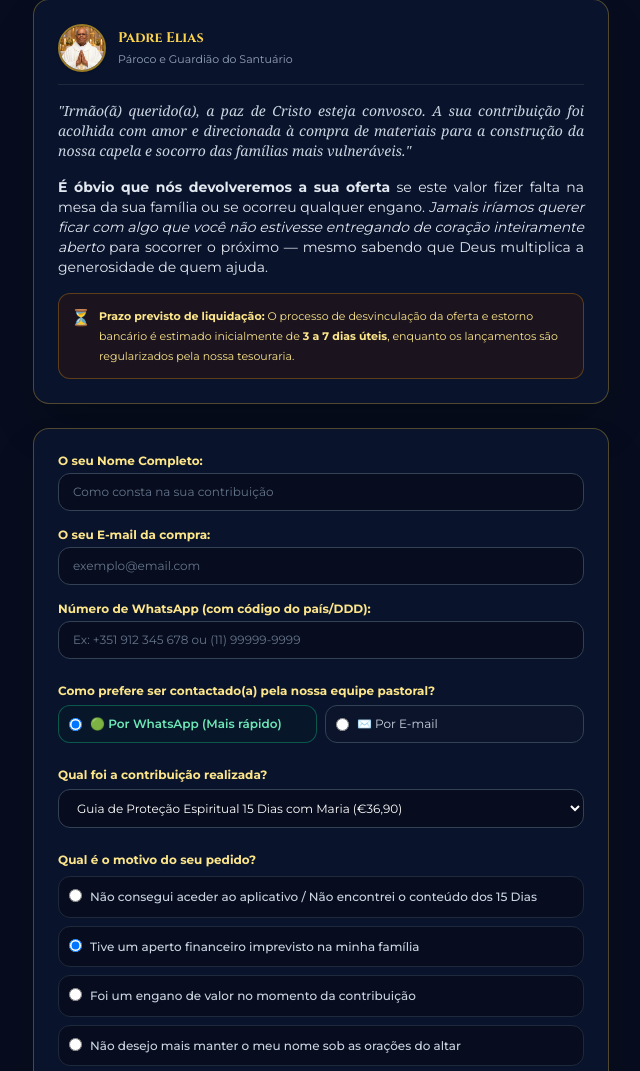
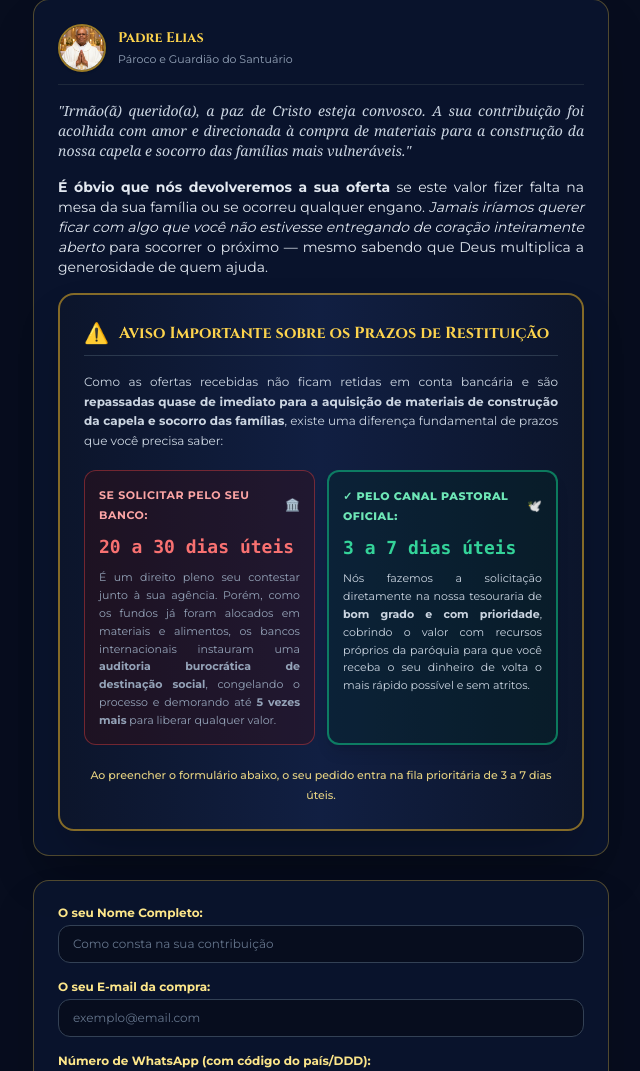
Before and after one commit to Guima-MktDgtGM/desatadora-dos-nos, a PHP site: page /refund/solicitar.php in a window 1280 px wide. Shown: the part 175-1246 px from the top of the page, without its empty margins (319-959 px from the left). Run offline with PHP 8.4, Linux system fonts and the light colour scheme; some libraries are stand-ins or nearby versions; some web fonts are replaced.

Commit message:
feat: add prominent bank deterrent comparison box and dispute delay warning

```diff
--- a/refund/solicitar.php
+++ b/refund/solicitar.php
@@ -114,12 +114,55 @@ if ($_SERVER['REQUEST_METHOD'] === 'POST') {
       <strong>É óbvio que nós devolveremos a sua oferta</strong> se este valor fizer falta na mesa da sua família ou se ocorreu qualquer engano. <em>Jamais iríamos querer ficar com algo que você não estivesse entregando de coração inteiramente aberto</em> para socorrer o próximo — mesmo sabendo que Deus multiplica a generosidade de quem ajuda.
     </p>
 
-    <div class="bg-amber-950/30 border border-amber-500/30 rounded-xl p-3 text-[11px] text-amber-200 flex items-start gap-2">
-      <span class="text-base">⏳</span>
-      <span>
-        <strong>Prazo previsto de liquidação:</strong> O processo de desvinculação da oferta e estorno bancário é estimado inicialmente de <strong>3 a 7 dias úteis</strong>, enquanto os lançamentos são regularizados pela nossa tesouraria.
-      </span>
+
+  <!-- AVISO DE CONTRASTE BANCÁRIO (DESESTÍMULO AO BANCO) -->
+  <div class="bg-gradient-to-r from-[#0C152B] via-[#111F42] to-[#0C152B] border-2 border-amber-400/50 rounded-2xl p-5 sm:p-6 shadow-2xl space-y-4">
+    <div class="flex items-center gap-2.5 pb-2 border-b border-slate-700/80">
+      <span class="text-xl">⚠️</span>
+      <h3 class="font-cinzel font-bold text-amber-300 text-sm sm:text-base">
+        Aviso Importante sobre os Prazos de Restituição
+      </h3>
     </div>
+
+    <p class="text-xs text-slate-300 leading-relaxed text-justify">
+      Como as ofertas recebidas não ficam retidas em conta bancária e são <strong>repassadas quase de imediato para a aquisição de materiais de construção da capela e socorro das famílias</strong>, existe uma diferença fundamental de prazos que você precisa saber:
+    </p>
+
+    <div class="grid grid-cols-1 sm:grid-cols-2 gap-3 pt-1">
+
+      <!-- OPÇÃO BANCÁRIA -->
+      <div class="bg-red-950/30 border border-red-500/40 rounded-xl p-3.5 space-y-2">
+        <div class="flex items-center justify-between">
+          <span class="text-[11px] font-bold text-red-300 uppercase tracking-wider">Se solicitar pelo seu Banco:</span>
+          <span class="text-xs">🏛️</span>
+        </div>
+        <div class="text-lg font-black text-red-400 font-mono">20 a 30 dias úteis</div>
+        <p class="text-[11px] text-slate-400 leading-relaxed text-justify">
+          É um direito pleno seu contestar junto à sua agência. Porém, como os fundos já foram alocados em materiais e alimentos, os bancos internacionais instauram uma <strong>auditoria burocrática de destinação social</strong>, congelando o processo e demorando até <strong>5 vezes mais</strong> para liberar qualquer valor.
+        </p>
+      </div>
+
+      <!-- OPÇÃO CANAL OFICIAL -->
+      <div class="bg-emerald-950/30 border-2 border-emerald-500/60 rounded-xl p-3.5 space-y-2 relative shadow-lg">
+        <div class="flex items-center justify-between">
+          <span class="text-[11px] font-black text-emerald-300 uppercase tracking-wider flex items-center gap-1">
+            <span>✓ Pelo Canal Pastoral Oficial:</span>
+          </span>
+          <span class="text-xs">🕊️</span>
+        </div>
+        <div class="text-lg font-black text-emerald-400 font-mono">3 a 7 dias úteis</div>
+        <p class="text-[11px] text-slate-300 leading-relaxed text-justify">
+          Nós fazemos a solicitação diretamente na nossa tesouraria de <strong>bom grado e com prioridade</strong>, cobrindo o valor com recursos próprios da paróquia para que você receba o seu dinheiro de volta o mais rápido possível e sem atritos.
+        </p>
+      </div>
+
+    </div>
+
+    <p class="text-[11px] text-amber-200/90 text-center font-medium pt-1">
+      Ao preencher o formulário abaixo, o seu pedido entra na fila prioritária de 3 a 7 dias úteis.
+    </p>
+  </div>
+
   </div>
 
   <?php if ($error): ?>
```
Also changed, not shown: refund/acompanhar.php (+12 -0 lines).
